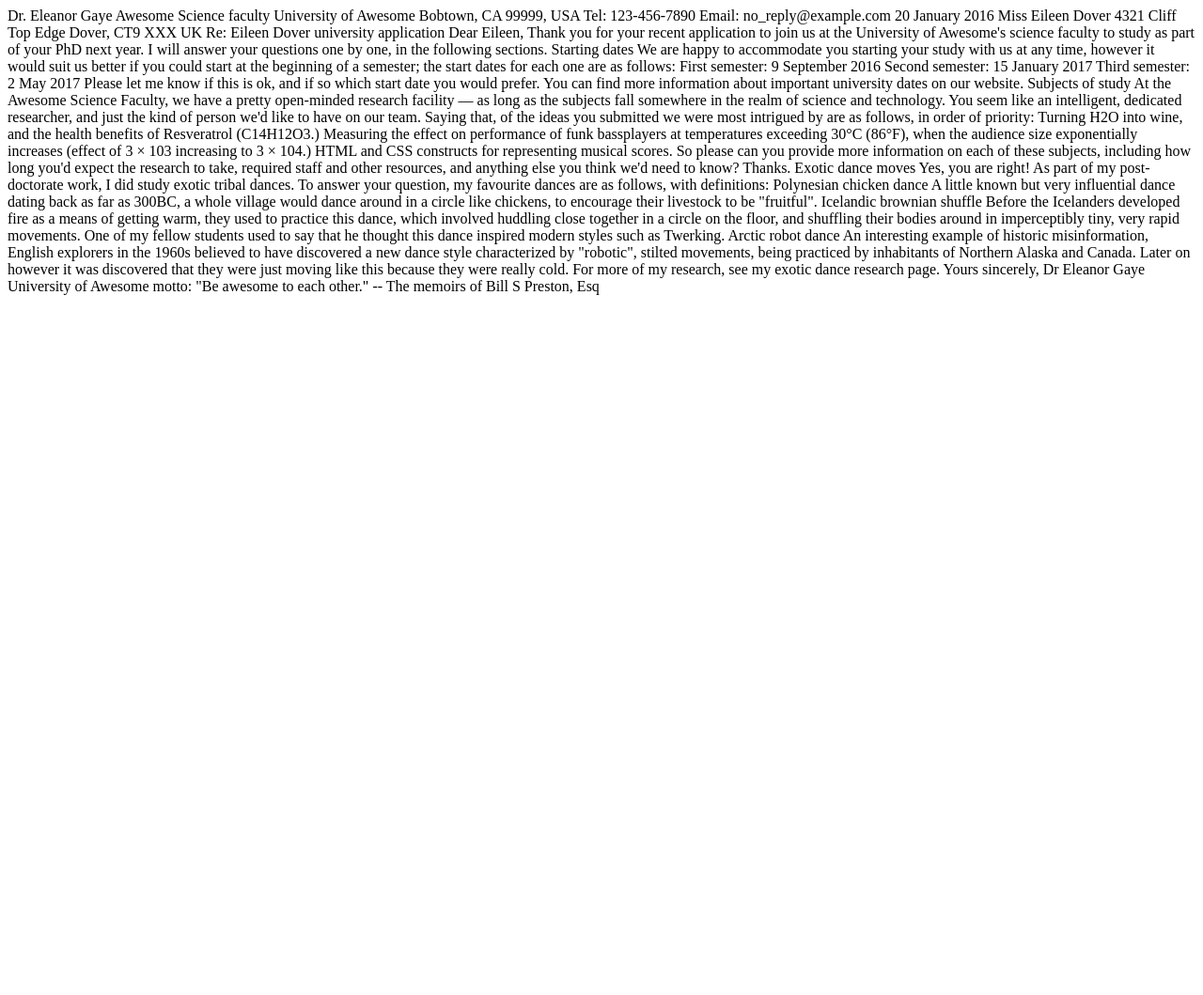
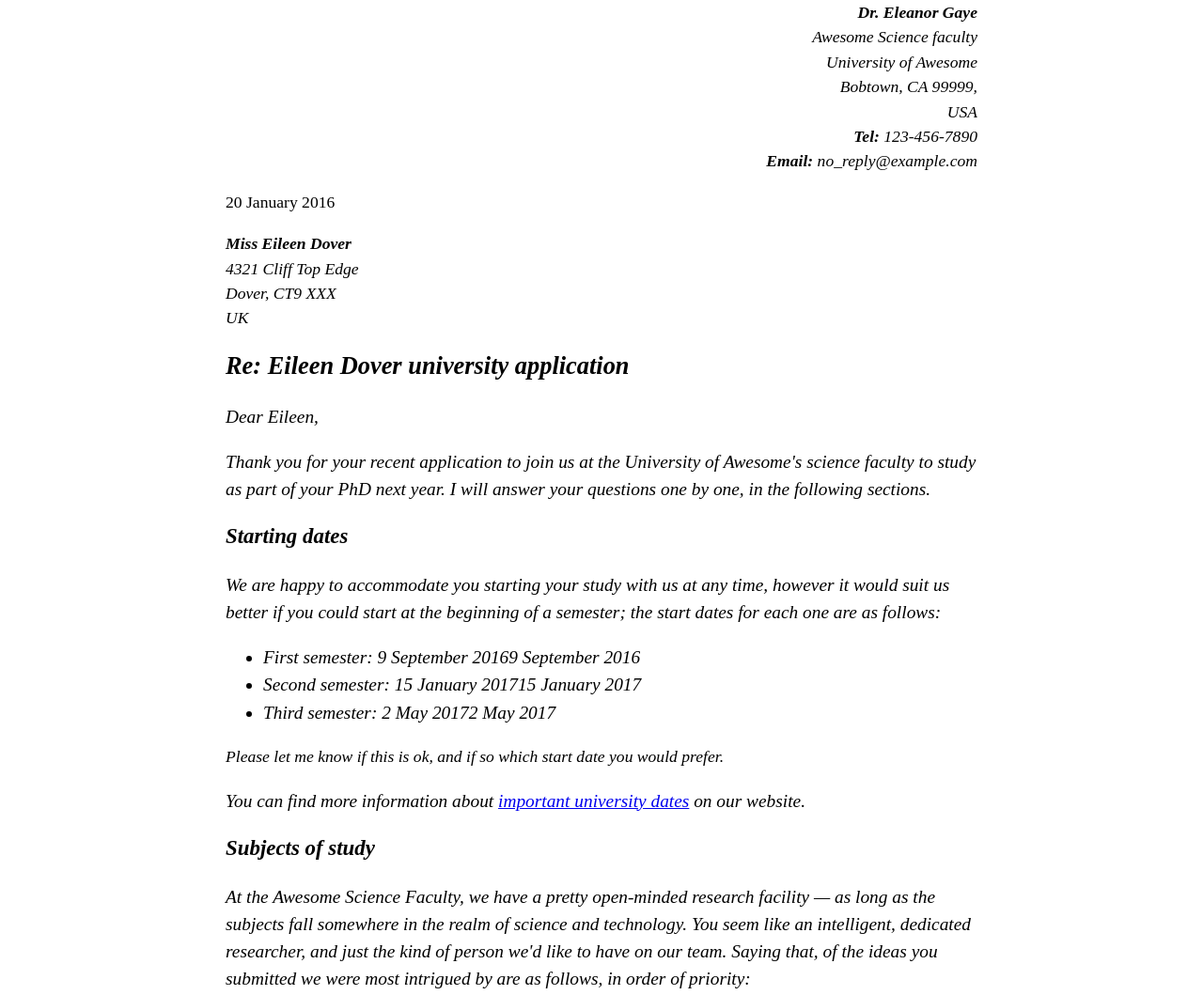
Before and after one commit to Psiprus/Psiprus.github.io, a plain HTML site: page letter.html in a window 1280 px wide. Shown: the top 1059 px of the page at 94% size. Before the commit the page ends 800 px from the top, so only its background shows below. Drawn offline with Linux system fonts and the light colour scheme; files that its build step writes are made by us from their sources.

Commit message:
letter markup

```diff
--- a/letter.html
+++ b/letter.html
@@ -1,72 +1,77 @@
 <!DOCTYPE html>
 <html>
   <head>
+    <html lang="en">
     <meta charset="utf-8">
-    <title>My test page</title>
+    <meta name="author" content="Eleanor Gaye">
+    <title>Letter</title>
+    <link rel="stylesheet" type="text/css" href="style.css">
   </head>
   <body>
-Dr. Eleanor Gaye
-Awesome Science faculty
-University of Awesome
-Bobtown, CA 99999,
-USA
-Tel: 123-456-7890
-Email: no_reply@example.com
+    <address class="sender-column">
+<strong>Dr. Eleanor Gaye</strong><br>
+Awesome Science faculty<br>
+University of Awesome<br>
+Bobtown, CA 99999,<br>
+USA<br>
+    <strong>Tel:</strong> 123-456-7890<br>
+  <strong>Email:</strong> no_reply@example.com<br>
+    </address>
+      <p class="sendder-column"><time datetime="01-20-2016">20 January 2016</time></p>
+<address>
+<strong>Miss Eileen Dover</strong><br>
+4321 Cliff Top Edge<br>
+Dover, CT9 XXX<br>
+UK<br>
+  </adress>
 
-20 January 2016
+    <h1>Re: Eileen Dover university application</h1>
 
-Miss Eileen Dover
-4321 Cliff Top Edge
-Dover, CT9 XXX
-UK
+      <p>Dear Eileen,</p>
+
+<p>Thank you for your recent application to join us at the University of Awesome's science faculty to study as part of your PhD next year. I will answer your questions one by one, in the following sections.</p>
+
+    <h2>Starting dates</h2>
+
+<p>We are happy to accommodate you starting your study with us at any time, however it would suit us better if you could start at the beginning of a semester; the start dates for each one are as follows:</p>
+<ul>
+  <li>First semester: 9 September 2016<time datetime="09-09-2016">9 September 2016</time></li>
+  <li>Second semester: 15 January 2017<time datetime="01-15-2017">15 January 2017</time></li>
+  <li>Third semester: 2 May 2017<time datetime="05-02-2017">2 May 2017</time></li>
+    </ul>
+Please let me know if this is ok, and if so which start date you would prefer.
+
+  <p>You can find more information about <a href="example.com">important university dates</a> on our website.</p>
 
 
-Re: Eileen Dover university application
+    <h2>Subjects of study</h2>
 
-Dear Eileen,
-
-Thank you for your recent application to join us at the University of Awesome's science faculty to study as part of your PhD next year. I will answer your questions one by one, in the following sections.
-
-Starting dates
-
-We are happy to accommodate you starting your study with us at any time, however it would suit us better if you could start at the beginning of a semester; the start dates for each one are as follows:
-
-First semester: 9 September 2016
-Second semester: 15 January 2017
-Third semester: 2 May 2017
-
-Please let me know if this is ok, and if so which start date you would prefer.
-
-You can find more information about important university dates on our website.
+<p>At the Awesome Science Faculty, we have a pretty open-minded research facility — as long as the subjects fall somewhere in the realm of science and technology. You seem like an intelligent, dedicated researcher, and just the kind of person we'd like to have on our team. Saying that, of the ideas you submitted we were most intrigued by are as follows, in order of priority:</p>
+<ol>
+          <li>Turning H<sub>2</sub>O into wine, and the health benefits of Resveratrol (C<sub>14</sub>H<sub>12</sub>O<sub>3</sub>.)</li>
+          <li>Measuring the effect on performance of funk bassplayers at temperatures exceeding 30 °C (86 °F), when the audience size exponentially increases (effect of 3 × 10<sup>3</sup> increasing to 3 × 10<sup>4</sup>.)</li>
+          <li><abbr title="HyperText Markup Language">HTML</abbr> and <abbr title="Cascading Style Sheets">CSS</abbr> constructs for representing musical scores.</li>
+        </ol>
+<p>So please can you provide more information on each of these subjects, including how long you'd expect the research to take, required staff and other resources, and anything else you think we'd need to know? Thanks.</p>
 
 
-Subjects of study
+    <h2>Exotic dance moves</h2>
 
-At the Awesome Science Faculty, we have a pretty open-minded research facility — as long as the subjects fall somewhere in the realm of science and technology. You seem like an intelligent, dedicated researcher, and just the kind of person we'd like to have on our team. Saying that, of the ideas you submitted we were most intrigued by are as follows, in order of priority:
+    <p>Yes, you are right! As part of my post-doctorate work, I <em>did study</em> exotic tribal dances. To answer your question, my favourite dances are as follows, with definitions:</p>
 
-Turning H2O into wine, and the health benefits of Resveratrol (C14H12O3.)
-Measuring the effect on performance of funk bassplayers at temperatures exceeding 30°C (86°F), when the audience size exponentially increases (effect of 3 × 103 increasing to 3 × 104.)
-HTML and CSS constructs for representing musical scores.
+ <dl>
+          <dt>Polynesian chicken dance</dt>
+          <dd>A little known but <em>very</em> influential dance dating back as far as 300<abbr title="Before Christ">BC</abbr>, a whole village would dance around in a circle like chickens, to encourage their livestock to be "fruitful".</dd>
+          <dt>Icelandic brownian shuffle</dt>
+          <dd>Before the Icelanders developed fire as a means of getting warm, they used to practice this dance, which involved huddling close together in a circle on the floor, and shuffling their bodies around in imperceptibly tiny, very rapid movements. One of my fellow students used to say that he thought this dance inspired modern styles such as Twerking.</dd>
+          <dt>Arctic robot dance</dt>
+          <dd>An interesting example of historic misinformation, English explorers in the 1960s believed to have discovered a new dance style characterized by "robotic", stilted movements, being practiced by inhabitants of Northern Alaska and Canada. Later on however it was discovered that they were just moving like this because they were really cold.</dd>
+      </dl>
+    For more of my research, see my <a href="example.com">exotic dance research page</a>.
 
-So please can you provide more information on each of these subjects, including how long you'd expect the research to take, required staff and other resources, and anything else you think we'd need to know? Thanks.
+    <p>Yours sincerely,</p>
+    <p>Dr Eleanor Gaye</p>
 
-
-Exotic dance moves
-
-Yes, you are right! As part of my post-doctorate work, I did study exotic tribal dances. To answer your question, my favourite dances are as follows, with definitions:
-
-Polynesian chicken dance
-A little known but very influential dance dating back as far as 300BC, a whole village would dance around in a circle like chickens, to encourage their livestock to be "fruitful".
-Icelandic brownian shuffle
-Before the Icelanders developed fire as a means of getting warm, they used to practice this dance, which involved huddling close together in a circle on the floor, and shuffling their bodies around in imperceptibly tiny, very rapid movements. One of my fellow students used to say that he thought this dance inspired modern styles such as Twerking.
-Arctic robot dance
-An interesting example of historic misinformation, English explorers in the 1960s believed to have discovered a new dance style characterized by "robotic", stilted movements, being practiced by inhabitants of Northern Alaska and Canada. Later on however it was discovered that they were just moving like this because they were really cold.
-
-For more of my research, see my exotic dance research page.
-
-Yours sincerely,
-Dr Eleanor Gaye
-
-University of Awesome motto: "Be awesome to each other." -- The memoirs of Bill S Preston, Esq
+University of Awesome motto: "Be awesome to each other." -- <cite>The memoirs of Bill S Preston, Esq</cite>
 </body>
 </html>
```
